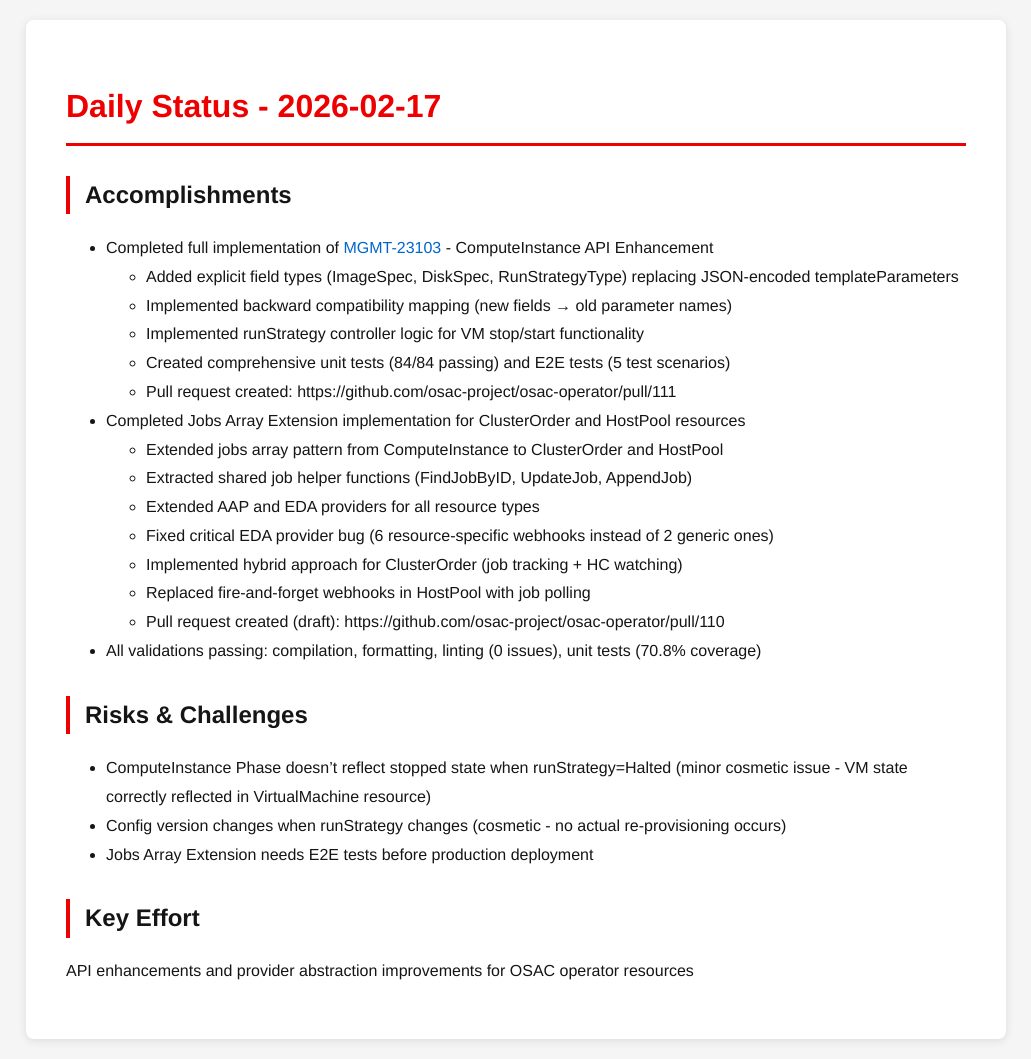
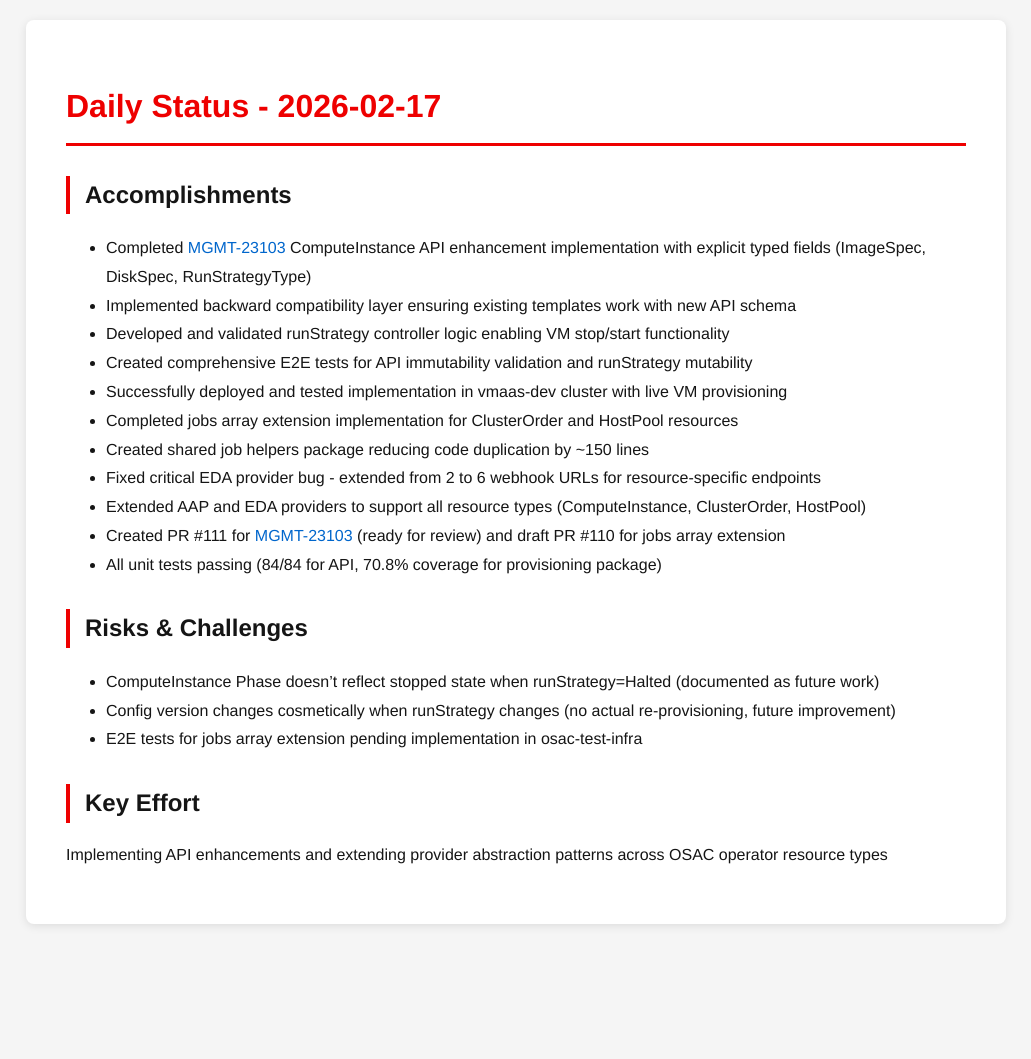
Before and after one commit to tzvatot/daily-status, a Jekyll site: the page built from 2026-02-17.md, in a window 1280 px wide. Shown: the whole page, without its empty margins (124-1155 px from the left). Built offline with Jekyll 4.4.1, drawn with Linux system fonts in a browser that asks for light colours; after the commit the page ends 944 px from its top, so only the background shows below that.

Commit message:
Daily status update - 2026-02-17

```diff
--- a/2026-02-17.md
+++ b/2026-02-17.md
@@ -7,26 +7,22 @@ date: 2026-02-17
 # Daily Status - 2026-02-17
 
 ## Accomplishments
-- Completed full implementation of [MGMT-23103](https://issues.redhat.com/browse/MGMT-23103) - ComputeInstance API Enhancement
-  - Added explicit field types (ImageSpec, DiskSpec, RunStrategyType) replacing JSON-encoded templateParameters
-  - Implemented backward compatibility mapping (new fields → old parameter names)
-  - Implemented runStrategy controller logic for VM stop/start functionality
-  - Created comprehensive unit tests (84/84 passing) and E2E tests (5 test scenarios)
-  - Pull request created: https://github.com/osac-project/osac-operator/pull/111
-- Completed Jobs Array Extension implementation for ClusterOrder and HostPool resources
-  - Extended jobs array pattern from ComputeInstance to ClusterOrder and HostPool
-  - Extracted shared job helper functions (FindJobByID, UpdateJob, AppendJob)
-  - Extended AAP and EDA providers for all resource types
-  - Fixed critical EDA provider bug (6 resource-specific webhooks instead of 2 generic ones)
-  - Implemented hybrid approach for ClusterOrder (job tracking + HC watching)
-  - Replaced fire-and-forget webhooks in HostPool with job polling
-  - Pull request created (draft): https://github.com/osac-project/osac-operator/pull/110
-- All validations passing: compilation, formatting, linting (0 issues), unit tests (70.8% coverage)
+- Completed [MGMT-23103](https://issues.redhat.com/browse/MGMT-23103) ComputeInstance API enhancement implementation with explicit typed fields (ImageSpec, DiskSpec, RunStrategyType)
+- Implemented backward compatibility layer ensuring existing templates work with new API schema
+- Developed and validated runStrategy controller logic enabling VM stop/start functionality
+- Created comprehensive E2E tests for API immutability validation and runStrategy mutability
+- Successfully deployed and tested implementation in vmaas-dev cluster with live VM provisioning
+- Completed jobs array extension implementation for ClusterOrder and HostPool resources
+- Created shared job helpers package reducing code duplication by ~150 lines
+- Fixed critical EDA provider bug - extended from 2 to 6 webhook URLs for resource-specific endpoints
+- Extended AAP and EDA providers to support all resource types (ComputeInstance, ClusterOrder, HostPool)
+- Created PR #111 for [MGMT-23103](https://issues.redhat.com/browse/MGMT-23103) (ready for review) and draft PR #110 for jobs array extension
+- All unit tests passing (84/84 for API, 70.8% coverage for provisioning package)
 
 ## Risks & Challenges
-- ComputeInstance Phase doesn't reflect stopped state when runStrategy=Halted (minor cosmetic issue - VM state correctly reflected in VirtualMachine resource)
-- Config version changes when runStrategy changes (cosmetic - no actual re-provisioning occurs)
-- Jobs Array Extension needs E2E tests before production deployment
+- ComputeInstance Phase doesn't reflect stopped state when runStrategy=Halted (documented as future work)
+- Config version changes cosmetically when runStrategy changes (no actual re-provisioning, future improvement)
+- E2E tests for jobs array extension pending implementation in osac-test-infra
 
 ## Key Effort
-API enhancements and provider abstraction improvements for OSAC operator resources
+Implementing API enhancements and extending provider abstraction patterns across OSAC operator resource types
```
